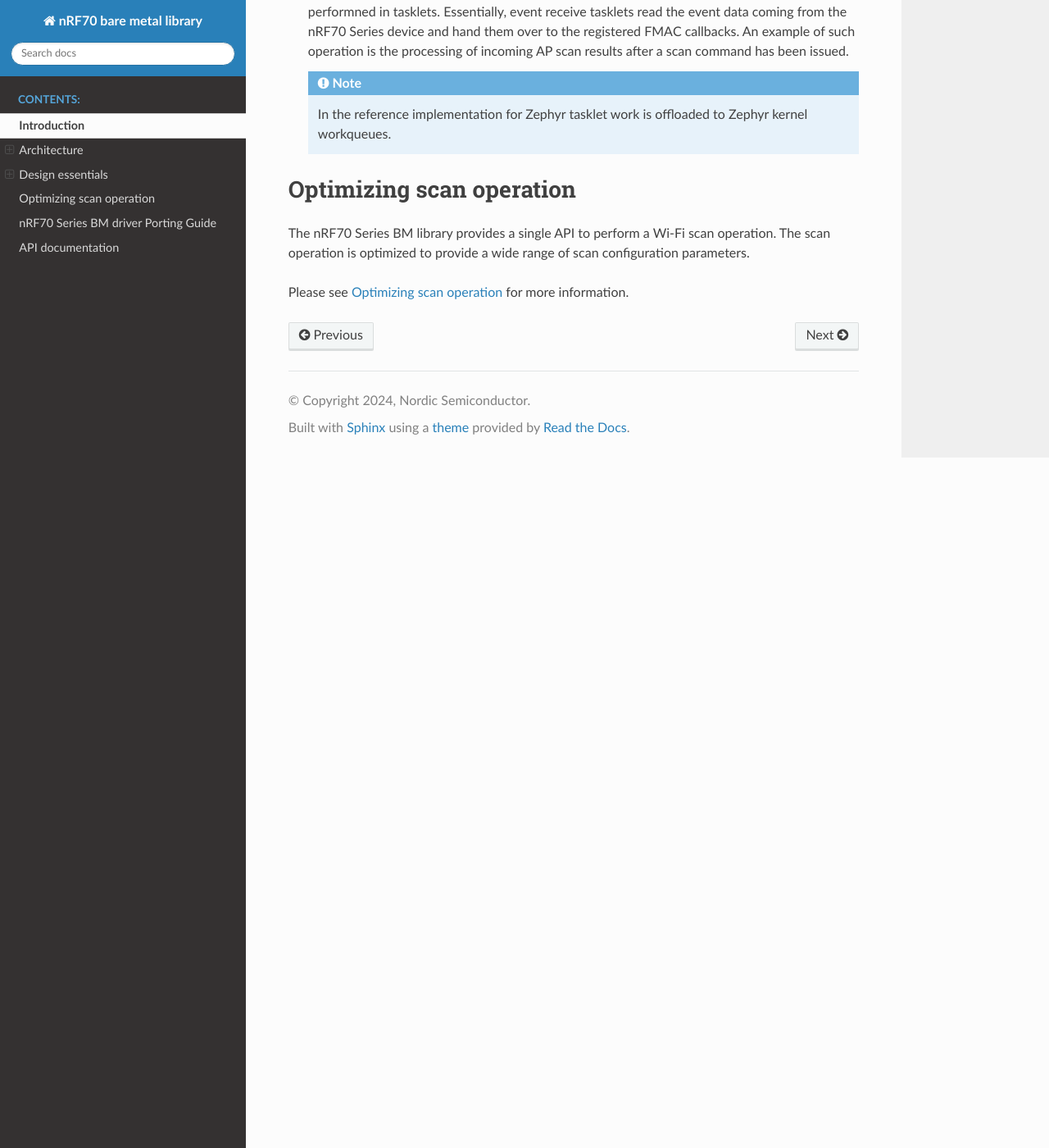
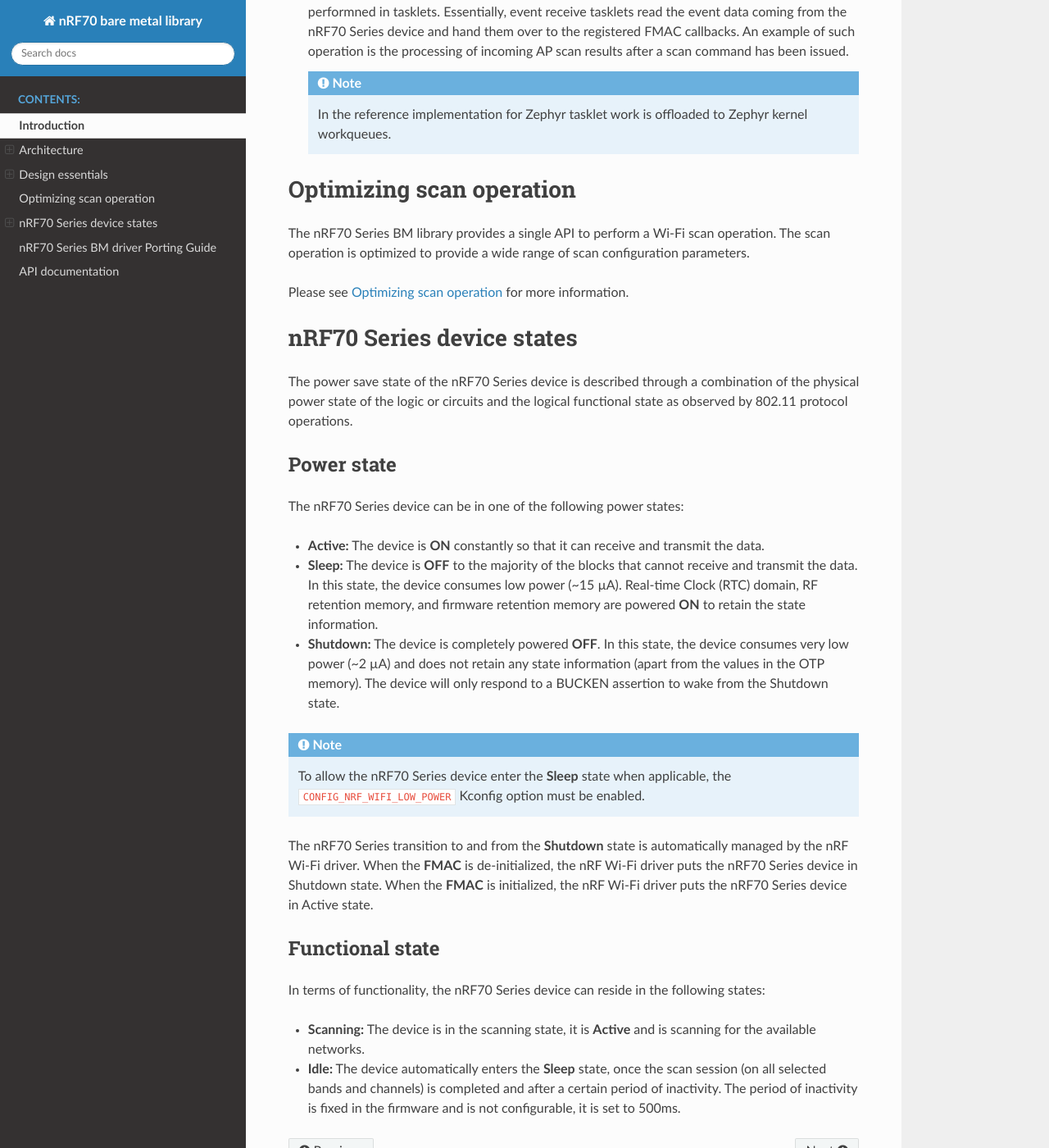
Before and after one commit to nrfconnect/nrf70-bm, a Sphinx documentation site: the page built from nrf70_bm_lib/docs/source/nrf70_bm_lib.rst, in a window 1280 px wide and 1400 px high, scrolled down 2483 px. Shown: the whole window at 82% size. Built offline with Sphinx 7.4.7 and the Read the Docs theme 3.1.0, drawn with Linux system fonts in a browser that asks for light colours.

Commit message:
Add notes about power management
Explain power states and how they tie with LPM.

Signed-off-by: Chaitanya Tata <Chaitanya.Tata@nordicsemi.no>

```diff
--- a/nrf70_bm_lib/docs/source/nrf70_bm_lib.rst
+++ b/nrf70_bm_lib/docs/source/nrf70_bm_lib.rst
@@ -105,3 +105,38 @@
 The scan operation is optimized to provide a wide range of scan configuration parameters.
 
 Please see `Optimizing scan operation <https://docs.nordicsemi.com/bundle/ncs-latest/page/nrf/protocols/wifi/scan_mode/scan_operation.html>`_ for more information.
+
+nRF70 Series device states
+##########################
+
+The power save state of the nRF70 Series device is described through a combination of the physical power state of the logic or circuits and the logical functional state as observed by 802.11 protocol operations.
+
+Power state
+***********
+
+The nRF70 Series device can be in one of the following power states:
+
+* **Active:** The device is **ON** constantly so that it can receive and transmit the data.
+* **Sleep:** The device is **OFF** to the majority of the blocks that cannot receive and transmit the data.
+  In this state, the device consumes low power (~15 µA).
+  Real-time Clock (RTC) domain, RF retention memory, and firmware retention memory are powered **ON** to retain the state information.
+* **Shutdown:** The device is completely powered **OFF**.
+  In this state, the device consumes very low power (~2 µA) and does not retain any state information (apart from the values in the OTP memory).
+  The device will only respond to a BUCKEN assertion to wake from the Shutdown state.
+
+.. note::
+
+    To allow the nRF70 Series device enter the **Sleep** state when applicable, the ``CONFIG_NRF_WIFI_LOW_POWER`` Kconfig option must be enabled.
+
+The nRF70 Series transition to and from the **Shutdown** state is automatically managed by the nRF Wi-Fi driver.
+When the **FMAC** is de-initialized, the nRF Wi-Fi driver puts the nRF70 Series device in Shutdown state.
+When the **FMAC** is initialized, the nRF Wi-Fi driver puts the nRF70 Series device in Active state.
+
+Functional state
+****************
+
+In terms of functionality, the nRF70 Series device can reside in the following states:
+
+* **Scanning:** The device is in the scanning state, it is **Active** and is scanning for the available networks.
+* **Idle:** The device automatically enters the **Sleep** state, once the scan session (on all selected bands and channels) is completed and after a certain period of inactivity.
+  The period of inactivity is fixed in the firmware and is not configurable, it is set to 500ms.
```
